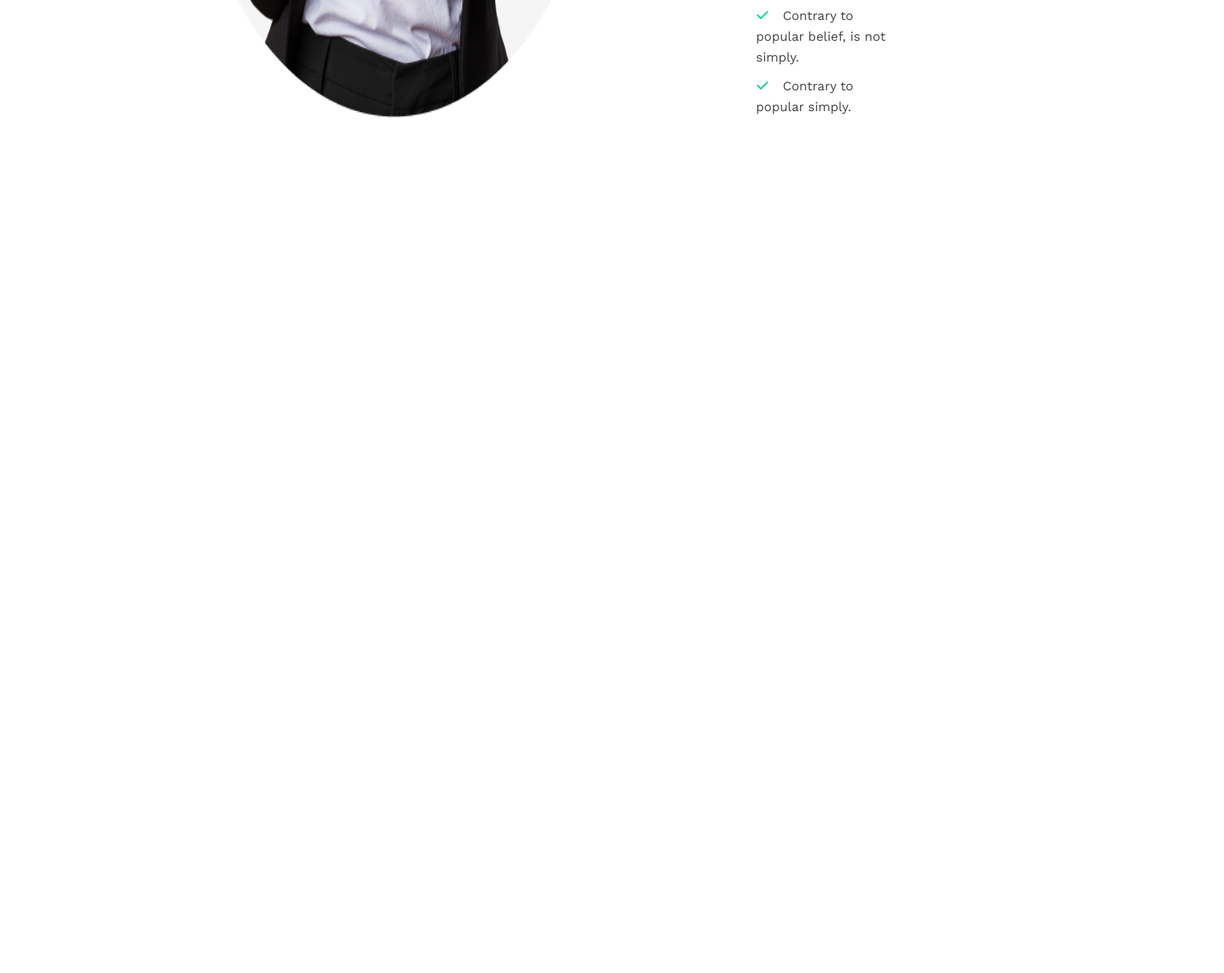
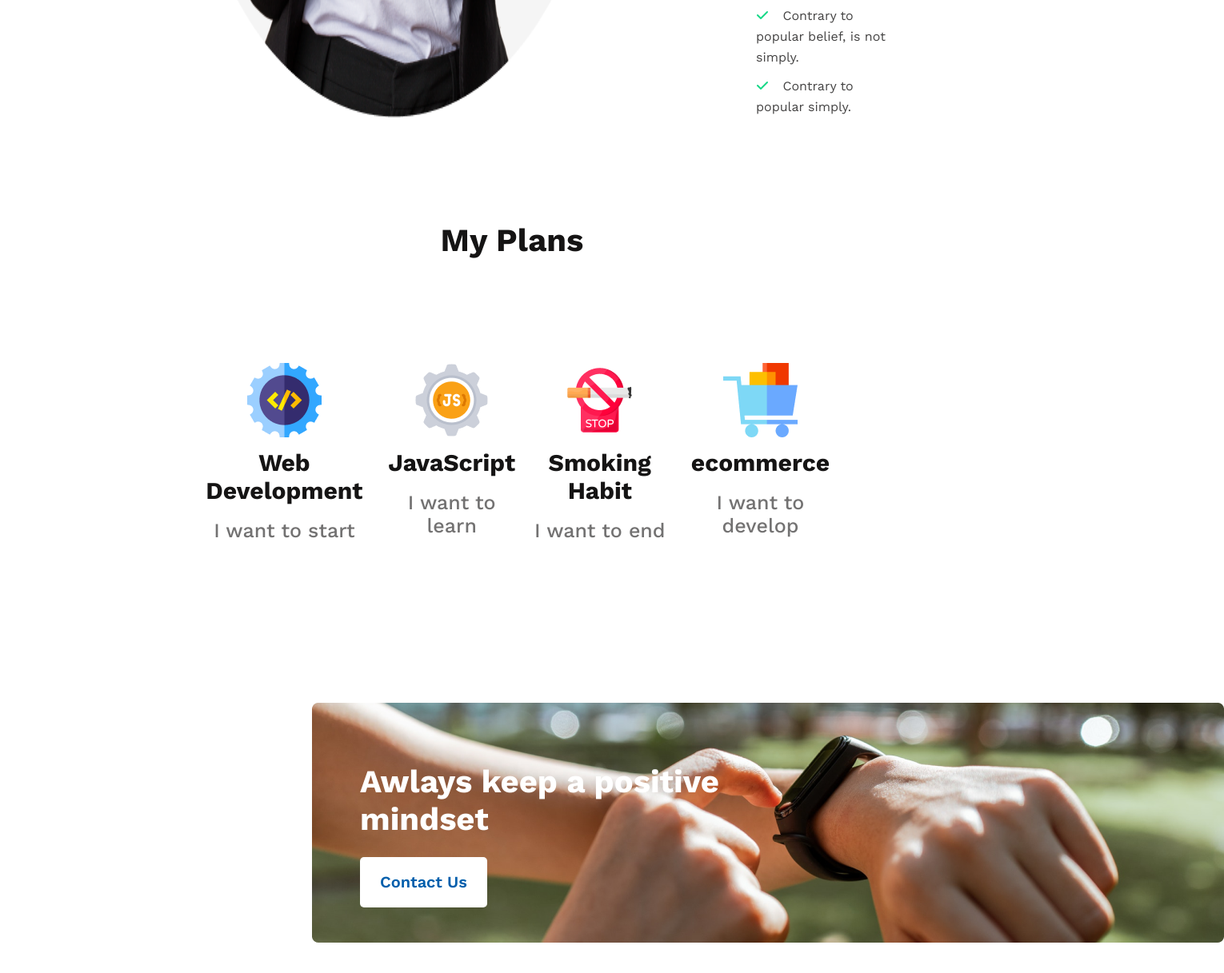
Before and after one commit to mrnayem2026/new-solar-year-trying-to-update-me, a plain HTML site: page index.html in a window 1280 px wide. Shown: the part 2191-3408 px from the top of the page at 80% size, 1530 px wide, since content can reach past the window. Before the commit the page ends 2468 px from the top, so only its background shows below. Drawn offline with nearby package versions, Linux system fonts and the light colour scheme.

Commit message:
Image problem

```diff
--- a/css/style.css
+++ b/css/style.css
@@ -104,3 +104,80 @@ header {
 }
 
 /*?====> My failures of previous year  section Styel End */
+
+
+/*?====> My Plans  section Styel Start */
+.my-plans {
+    margin: 0 230px 130px 230px;
+    text-align: center;
+}
+
+.my-plan-title {
+    font-style: normal;
+    font-weight: 700;
+    font-size: 40px;
+    line-height: 47px;
+    color: #151414;
+    margin-bottom: 130px;
+}
+
+.my-plan-cards {
+    display: flex;
+    justify-content: space-between;
+}
+
+.my-plan-card h2 {
+    font-style: normal;
+    font-weight: 700;
+    font-size: 30px;
+    line-height: 35px;
+    color: #151414;
+    margin-bottom: 18px;
+    margin-top: 10px;
+}
+
+.my-plan-card P {
+    font-style: normal;
+    font-weight: 500;
+    font-size: 25px;
+    line-height: 29px;
+    color: #737272;
+
+}
+
+/*?====> My Plans section Styel End */
+
+/*?====> Awlays keep a positive mindsetsection Styel Start */
+/* .always-keep{
+    margin-bottom: 130px;
+    background-image: url(../images/watch.png),linear-gradient(90deg, #005FAC 0%, rgba(0, 95, 172, 0) 100%) ;
+    background-repeat: no-repeat;
+    background-size: contain;
+    background-position: center;
+    background: linear-gradient(90deg, #005FAC 0%, rgba(0, 95, 172, 0) 100%);
+} */
+
+.always-keep {
+    background-repeat: no-repeat;
+    margin: 200px 230px 130px 390px;
+    position: relative;
+    border-radius: 5px;
+}
+
+
+.always-keep-text {
+    position: absolute;
+    top: 76px;
+    left: 60px;
+}
+
+.always-keep-text h2 {
+    font-style: normal;
+    font-weight: 700;
+    font-size: 40px;
+    line-height: 47px;
+    margin-bottom: 24px;
+    color: #FFFFFF;
+}
+
+/*?====> Awlays keep a positive mindset section Styel End */
--- a/index.html
+++ b/index.html
@@ -10,7 +10,7 @@
     <!--! <******> Fonts  awesome link is below <******> -->
     <link rel="stylesheet" href="https://cdnjs.cloudflare.com/ajax/libs/font-awesome/6.2.1/css/all.min.css" />
 
-    <!--! <******> CSS External style link is below <******> -->
+    <!--! <******> External CSS  link is below <******> -->
     <link rel="stylesheet" href="./css/style.css">
 </head>
 
@@ -34,7 +34,8 @@
             <img src="./images/person.png" alt="person">
             <article class="my-failur-context">
                 <h1 class="my-failur-title">My failures of <br> previous year</h1>
-                <p class="my-failur-description">Contrary to popular belief, Lorem Ipsum is not <br> simply random text. It has roots in a piece of <br>
+                <p class="my-failur-description">Contrary to popular belief, Lorem Ipsum is not <br> simply random text.
+                    It has roots in a piece of <br>
                     classical Latin literature from 45 BC, making it over <br> 2000 years old. Richard McClintock.</p>
                 <ul>
                     <li><i class="fa-solid fa-check"></i>Contrary to popular belief, is not simply. </li>
@@ -47,6 +48,50 @@
         </section>
         <!--? ///<===> My failures of previous year Section HTML5 Structure </End>   -->
 
+
+        <!--? ///<===> My Plans Section HTML5 Structure </Start>   -->
+
+        <section class="my-plans">
+            <h2 class="my-plan-title">My Plans</h2>
+            <div class="my-plan-cards">
+                <div class="my-plan-card">
+                    <img src="./icons/web.png" alt="web">
+                    <h2>Web Development</h2>
+                    <p>I want to start</p>
+                </div>
+                <div class="my-plan-card">
+                    <img src="./icons/js.png" alt="JavaScript">
+                    <h2>JavaScript</h2>
+                    <p>I want to learn</p>
+                </div>
+                <div class="my-plan-card">
+                    <img src="./icons/smoke.png" alt="Smoking Habit">
+                    <h2>Smoking Habit</h2>
+                    <p>I want to end</p>
+                </div>
+                <div class="my-plan-card">
+                    <img src="./icons/ecom.png" alt="ecommerce">
+                    <h2>ecommerce</h2>
+                    <p>I want to develop</p>
+                </div>
+            </div>
+        </section>
+
+        <!--? ///<===> My Plans Section HTML5 Structure </End>   -->
+
+
+        <!--? ///<===> Awlays keep a positive mindset Section HTML5 Structure </Start>   -->
+
+        <section class="always-keep">
+
+            <img src="./images/watch.png" alt="watch">
+            <div class="always-keep-text">
+                <h2>Awlays keep a positive <br> mindset</h2>
+                <button class="reuse-able-btn">Contact Us</button>
+            </div>
+        </section>
+        <!--? ///<===> Awlays keep a positive mindset HTML5 Structure </End>   -->
+
     </main>
     <!-- ** Main  Section HTML5 Structure End   -->
 
```
